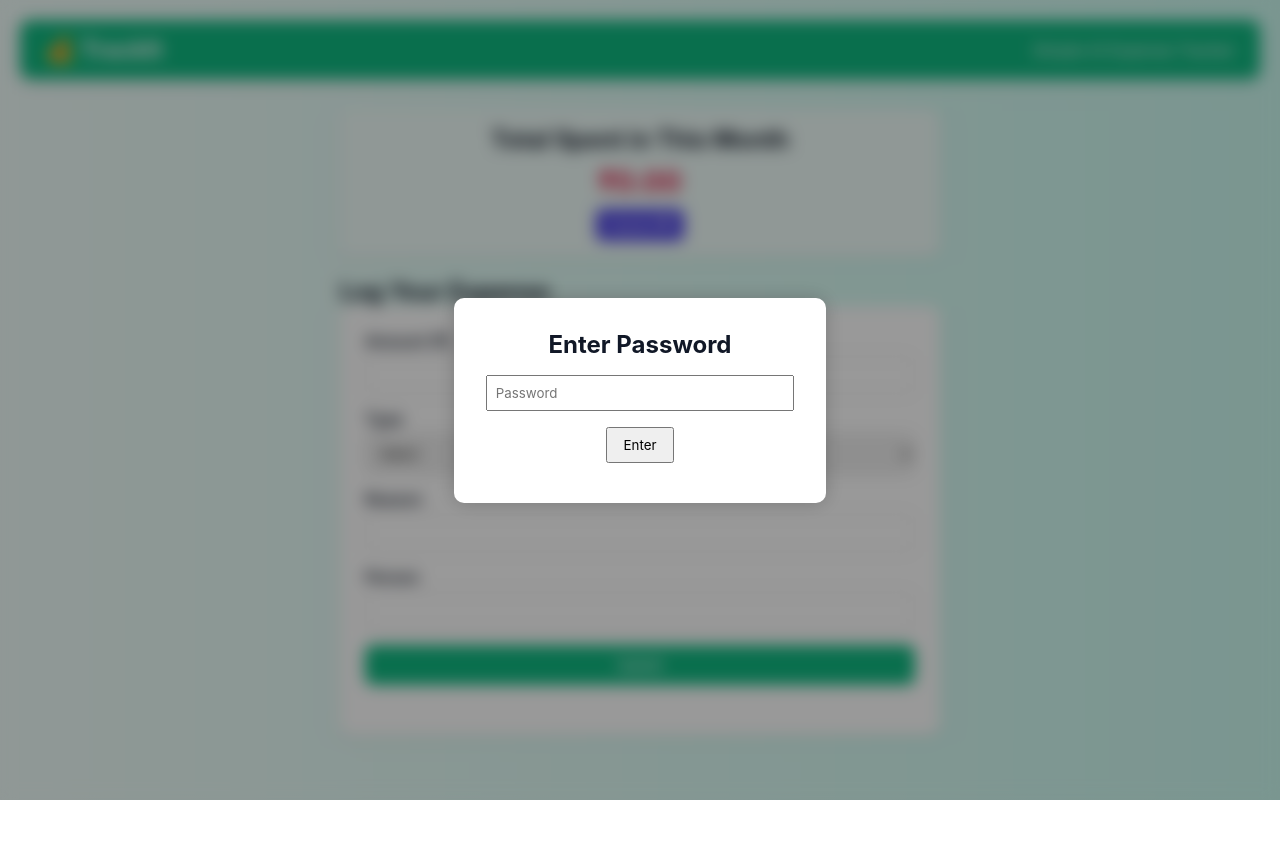
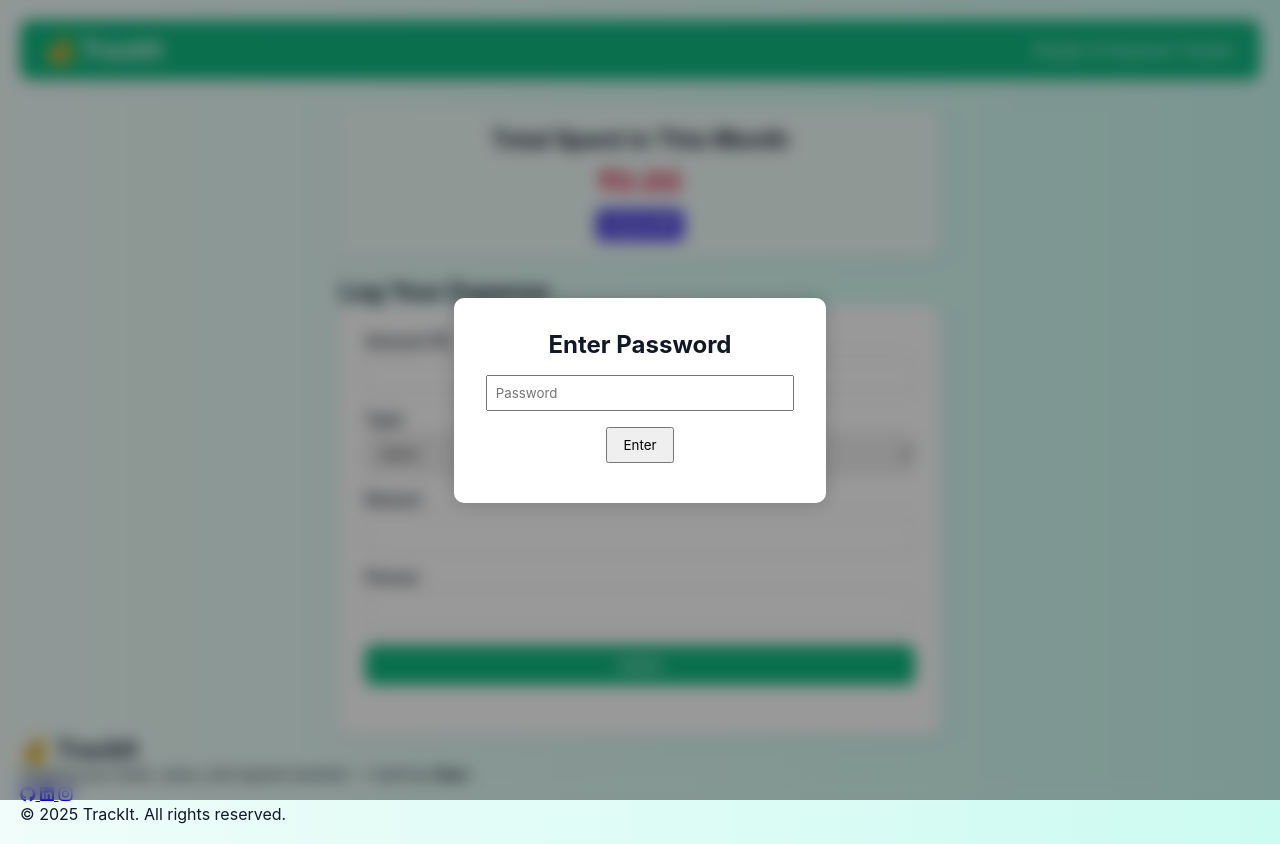
Before and after one commit to owsam22/expense-tracker, a website: page public/index.html in a window 1280 px wide. Before the commit the page ends 800 px from the top, so only its background shows below. Drawn offline with Linux system fonts and the light colour scheme; no server answers.

Commit message:
Update index.html

```diff
--- a/public/index.html
+++ b/public/index.html
@@ -1,11 +1,13 @@
 <!DOCTYPE html>
 <html lang="en">
+
 <head>
   <meta charset="UTF-8" />
-  <meta name="viewport" content="width=device-width, initial-scale=1.0"/>
+  <meta name="viewport" content="width=device-width, initial-scale=1.0" />
   <title>TrackIt - Expense Tracker</title>
   <link rel="stylesheet" href="style.css">
 </head>
+
 <body>
   <div id="authOverlay" class="overlay">
     <div class="auth-box">
@@ -27,6 +29,7 @@
       <div class="total-amount" id="totalDebit">₹0.00</div>
 
       <button id="expandBtn">Expand ▼</button>
+
 
       <div id="extraInfo" style="display: none;">
         <div class="info-row">
@@ -70,7 +73,37 @@
     </form>
   </main>
 
+
+  <!-- Font Awesome for icons -->
+  <link rel="stylesheet" href="https://cdnjs.cloudflare.com/ajax/libs/font-awesome/6.4.0/css/all.min.css">
+
+  <footer class="footer">
+    <div class="footer-content">
+      <h2>💰 TrackIt</h2>
+      <p>Helping you track, save, and spend smarter — built by <strong>Sam</strong>.</p>
+
+      <div class="social-links">
+        <a href="https://github.com/owsam22" target="_blank" aria-label="GitHub">
+          <i class="fab fa-github"></i>
+        </a>
+        <a href="https://linkedin.com/in/samarpan22" target="_blank" aria-label="LinkedIn">
+          <i class="fab fa-linkedin"></i>
+        </a>
+        <a href="https://instagram.com/owsam22" target="_blank" aria-label="Instagram">
+          <i class="fab fa-instagram"></i>
+        </a>
+      </div>
+
+      <p class="copy">© <span id="year"></span> TrackIt. All rights reserved.</p>
+    </div>
+  </footer>
+
+  <script>
+    document.getElementById("year").textContent = new Date().getFullYear();
+  </script>
+
   <script src="script.js"></script>
 
 </body>
+
 </html>
```
Lines whose indentation alone changed are shown as unchanged.
